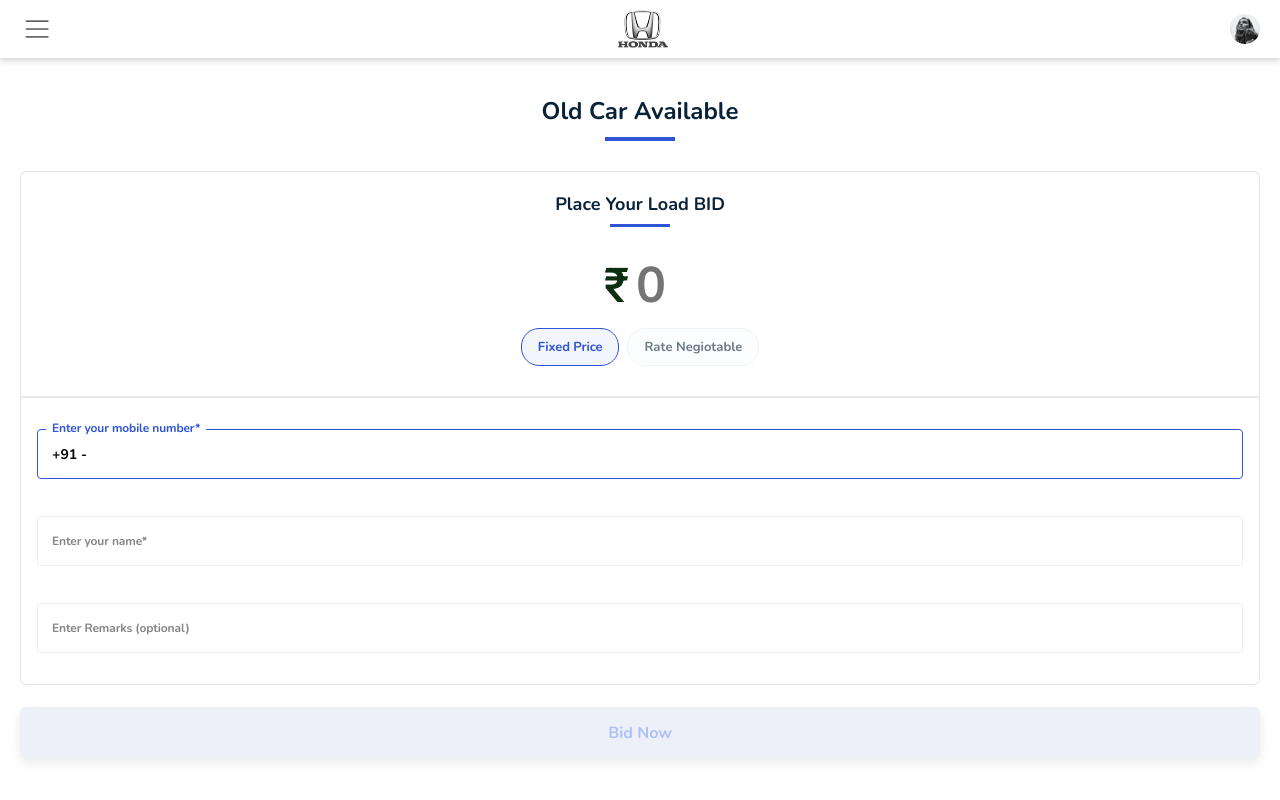
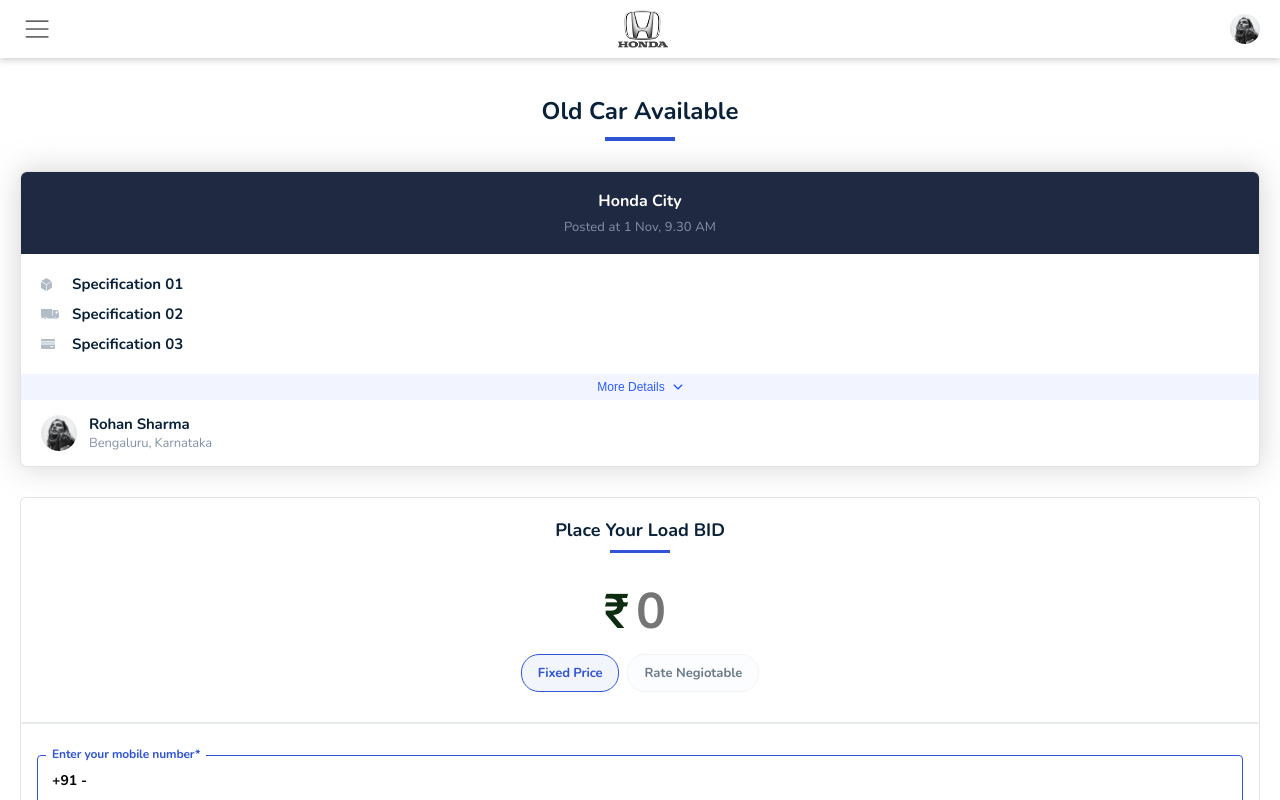
Before and after one commit to shivakrishna1995/vahak-test, a React (Create React App) app: page /bid/1 in a window 1280 px wide. Shown: the top 800 px of the page. Built offline with nearby package versions, Linux system fonts and the light colour scheme; a web font is replaced by a local one.

Commit message:
Final fix to check the UI

```diff
--- a/src/containers/BiddingPage/index.scss
+++ b/src/containers/BiddingPage/index.scss
@@ -8,9 +8,9 @@
 
 #biddingPage{
     width: 100vw;
-    height: 100vh;
     display: flex;
     flex-direction: column;
+    padding-bottom: 20px;
 
     .title{
         padding: 37px 0px 30px 0px;
--- a/src/containers/BiddingPage/index.tsx
+++ b/src/containers/BiddingPage/index.tsx
@@ -1,5 +1,5 @@
 import { FC, useState } from 'react';
-import { Header, BiddingCard, Button } from '../../components';
+import { Header, BiddingCard, Button, Card } from '../../components';
 import './index.scss';
 
 interface IBiddingPageState {
@@ -27,6 +27,7 @@
             <div className="content">Old Car Available</div>
             <div className="titleDivider" />
         </div>
+        <Card />
         <BiddingCard onChange={onChange} formData={formData} />
         <Button active={Object.values(formData).findIndex(data => data.length === 0) === -1} />
     </div>
```
